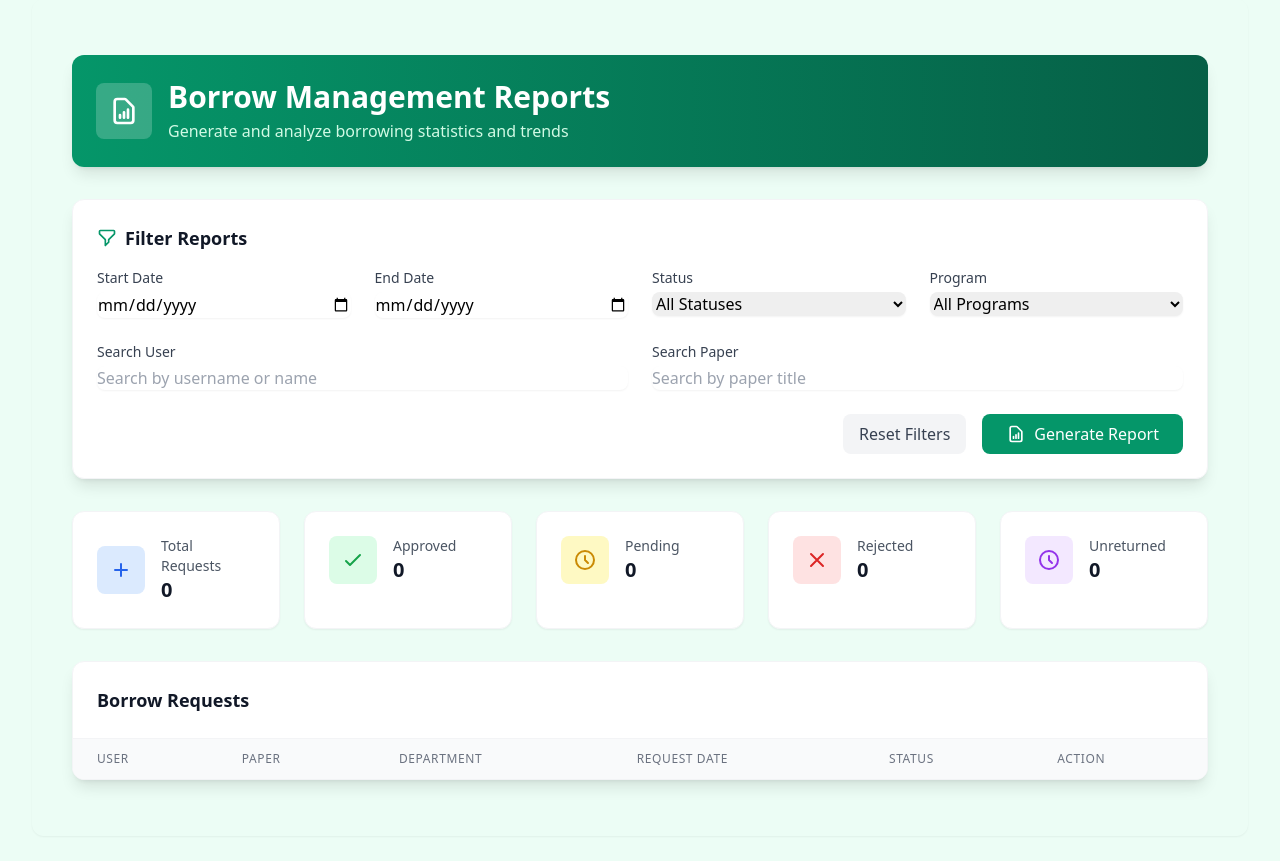
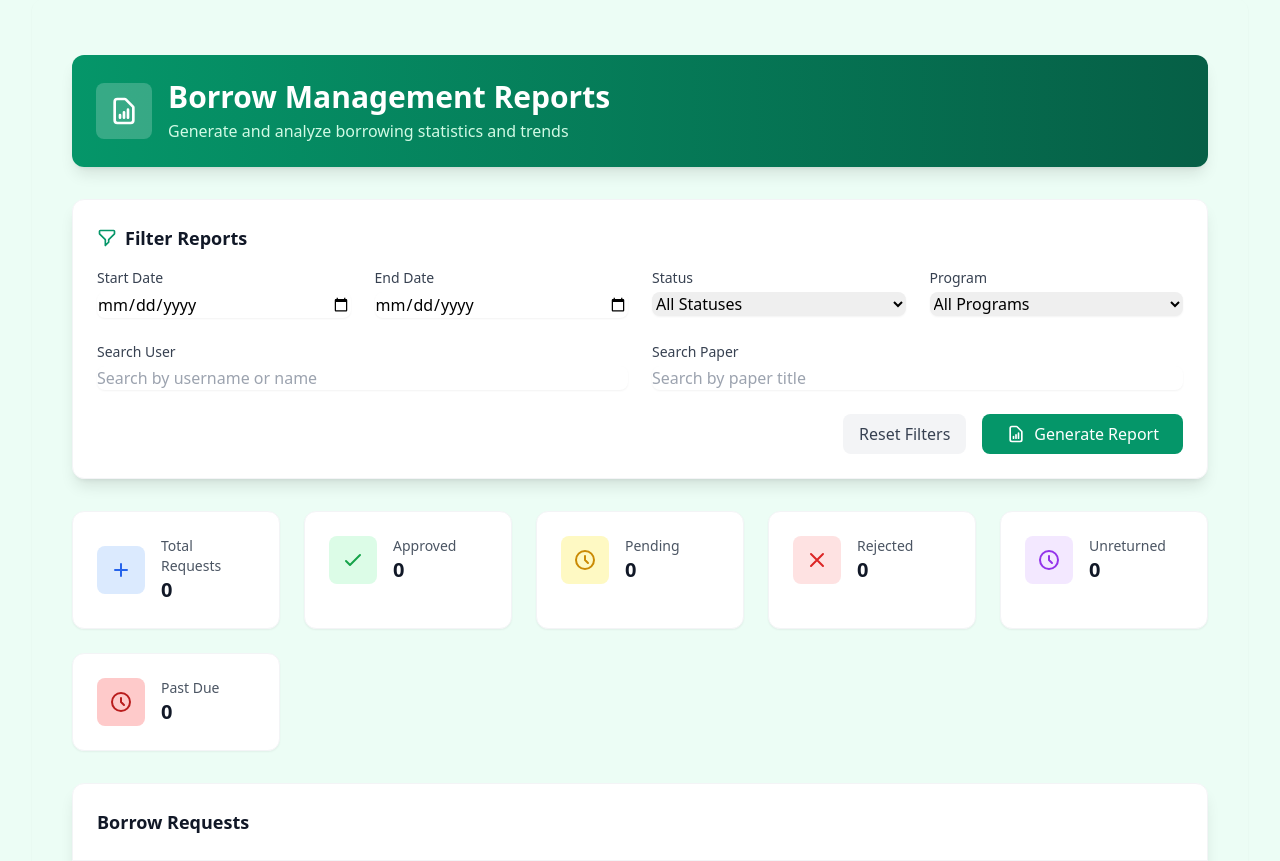
Before and after one commit to lanzy-lanzy/digitalhubv2, a Django app: page /accounts/admin/reports/ in a window 1280 px wide. Shown: the part 106-967 px from the top of the page. Run offline with Django 5.2, Linux system fonts and the light colour scheme; a user stored in the database is signed in; data comes from the database, SQL or seed files in the repository; lists and menus that the app fills with data are empty; some libraries are stand-ins or nearby versions.

Commit message:
Add Past Due feature to admin reports page

```diff
--- a/scholar/templates/scholar/admin_reports.html
+++ b/scholar/templates/scholar/admin_reports.html
@@ -48,6 +48,7 @@
                     <option value="rejected">Rejected</option>
                     <option value="returned">Returned</option>
                     <option value="unreturned">Unreturned</option>
+                    <option value="past_due">Past Due</option>
                 </select>
             </div>
             <div>
@@ -152,6 +153,19 @@
                 </div>
             </div>
         </div>
+        <div class="bg-white rounded-xl shadow-sm p-6 border border-gray-100">
+            <div class="flex items-center">
+                <div class="p-3 bg-red-200 rounded-lg">
+                    <svg class="h-6 w-6 text-red-700" fill="none" stroke="currentColor" viewBox="0 0 24 24">
+                        <path stroke-linecap="round" stroke-linejoin="round" stroke-width="2" d="M12 8v4l3 3m6-3a9 9 0 11-18 0 9 9 0 0118 0z" />
+                    </svg>
+                </div>
+                <div class="ml-4">
+                    <p class="text-sm text-gray-600">Past Due</p>
+                    <h3 class="text-xl font-bold text-gray-900" id="past-due-requests">0</h3>
+                </div>
+            </div>
+        </div>
     </div>
 
     <!-- Action Buttons -->
@@ -226,6 +240,7 @@
                 document.getElementById('pending-requests').textContent = data.stats.pending;
                 document.getElementById('rejected-requests').textContent = data.stats.rejected;
                 document.getElementById('unreturned-requests').textContent = data.stats.unreturned || 0;
+                document.getElementById('past-due-requests').textContent = data.stats.past_due || 0;
 
                 // Clear existing table rows
                 const reportBody = document.getElementById('report-body');
@@ -234,10 +249,17 @@
                 // Populate table with data
                 data.borrows.forEach(borrow => {
                     const row = document.createElement('tr');
-                    // Determine the status to display (show 'Unreturned' for approved but not returned items)
+                    // Determine the status to display
                     let displayStatus = borrow.status;
+
+                    // Show 'Unreturned' for approved but not returned items
                     if (borrow.status === 'approved' && !borrow.is_returned) {
                         displayStatus = 'unreturned';
+                    }
+
+                    // Show 'Past Due' for items that are past their due date
+                    if (borrow.is_past_due) {
+                        displayStatus = 'past_due';
                     }
 
                     row.innerHTML = `
@@ -288,7 +310,8 @@
             'approved': 'bg-green-100 text-green-800',
             'rejected': 'bg-red-100 text-red-800',
             'returned': 'bg-blue-100 text-blue-800',
-            'unreturned': 'bg-purple-100 text-purple-800'
+            'unreturned': 'bg-purple-100 text-purple-800',
+            'past_due': 'bg-red-200 text-red-800 font-bold'
         };
         return statusClasses[status] || 'bg-gray-100 text-gray-800';
     }
--- a/scholar/views_admin.py
+++ b/scholar/views_admin.py
@@ -352,6 +352,9 @@ def admin_reports_api(request):
     if status:
         if status == 'unreturned':
             borrows = borrows.filter(status='approved', is_returned=False)
+        elif status == 'past_due':
+            now = timezone.now()
+            borrows = borrows.filter(status='approved', is_returned=False, due_date__lt=now)
         else:
             borrows = borrows.filter(status=status)
 
@@ -375,9 +378,18 @@ def admin_reports_api(request):
     rejected_borrows = borrows.filter(status='rejected').count()
     unreturned_borrows = borrows.filter(status='approved', is_returned=False).count()
 
+    # Calculate past due borrows (approved, not returned, and past due date)
+    now = timezone.now()
+    past_due_borrows = borrows.filter(status='approved', is_returned=False, due_date__lt=now).count()
+
     # Prepare borrow data
     borrow_data = []
     for borrow in borrows:
+        # Check if the borrow is past due
+        is_past_due = False
+        if borrow.status == 'approved' and not borrow.is_returned and borrow.due_date and borrow.due_date < now:
+            is_past_due = True
+
         borrow_data.append({
             'id': borrow.id,
             'user': {
@@ -392,6 +404,7 @@ def admin_reports_api(request):
             'request_date': borrow.request_date.strftime('%b %d, %Y %I:%M %p'),
             'status': borrow.status,
             'is_returned': borrow.is_returned,
+            'is_past_due': is_past_due,
             'program': borrow.user.student.program if hasattr(borrow.user, 'student') else ''
         })
 
@@ -402,7 +415,8 @@ def admin_reports_api(request):
             'approved': approved_borrows,
             'pending': pending_borrows,
             'rejected': rejected_borrows,
-            'unreturned': unreturned_borrows
+            'unreturned': unreturned_borrows,
+            'past_due': past_due_borrows
         },
         'borrows': borrow_data
     })
```
